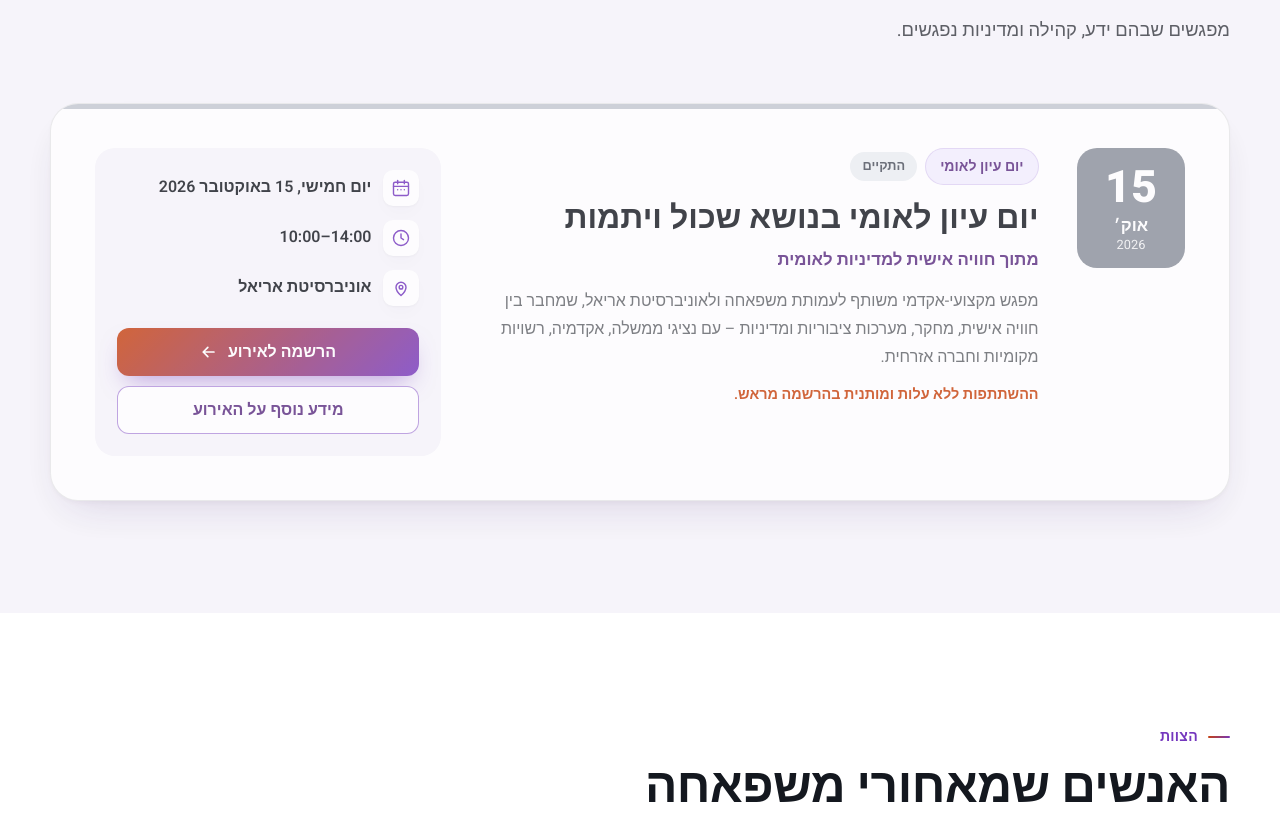
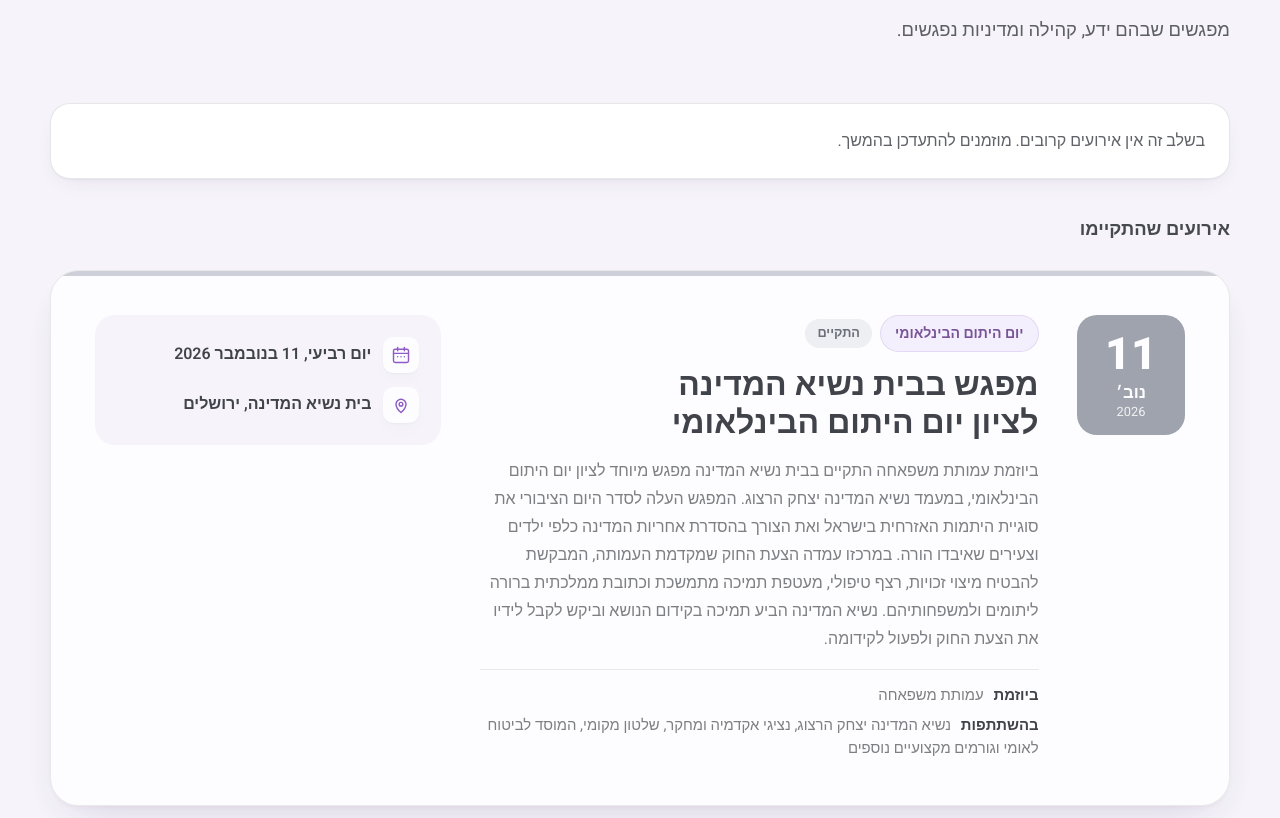
Before and after one commit to mishpacha-org/mishpacha-website, a plain HTML site: page index.html in a window 1280 px wide. Shown: the part 5650-6468 px from the top of the page. Drawn offline with Linux system fonts and the light colour scheme.

Commit message:
Add past events (President's Residence, Ariel study day) and no-upcoming-events notice
- Add the International Orphan Day gathering and update the national study day
  to a past event (new title, registration CTA and link removed), in he/en.
- Group past events under their own heading; support optional per-event details.
- Show "no upcoming events" notice above the past list whenever nothing is upcoming.

Co-Authored-By: Claude Sonnet 5.5 <noreply@anthropic.com>

```diff
--- a/css/main_style.css
+++ b/css/main_style.css
@@ -856,6 +856,13 @@ html[lang="he"] .yatom__flowTitle { letter-spacing: .02em; text-transform: none;
 .event__theme{ margin-top: 8px; font-weight: 700; color: var(--primary-700); font-size: 1.05rem; }
 .event__text{ margin-top: 14px; color: var(--muted); line-height: 1.75; max-width: 62ch; }
 .event__note{ margin-top: 12px; font-size: .9rem; font-weight: 600; color: var(--coral); }
+.event__details{ display: grid; gap: 6px; margin-top: 16px; padding-top: 14px; border-top: 1px solid var(--line); font-size: .93rem; line-height: 1.6; }
+.event__details strong{ margin-inline-end: 6px; color: var(--ink); }
+.event__details span{ color: var(--muted); }
+
+#eventsEmpty{ margin-bottom: 32px; }
+.events__groupTitle{ margin-top: 4px; font-size: 1.15rem; font-weight: 800; color: var(--ink-2); }
+.event + .events__groupTitle{ margin-top: 20px; }
 
 .event__side{
   display: grid; gap: 22px;
--- a/index.html
+++ b/index.html
@@ -222,13 +222,13 @@
         <p class="section__intro" data-i18n="events.intro"></p>
       </header>
 
-      <!-- Event cards (rendered via JS from lang/*.json events.items) -->
-      <div class="events" id="eventsItems"></div>
-
-      <!-- Shown by JS when events.items is empty -->
+      <!-- Shown by JS when there are no upcoming events (past events are listed below it) -->
       <div class="card" id="eventsEmpty" hidden>
         <div class="muted" data-i18n="events.emptyState"></div>
       </div>
+
+      <!-- Event cards (rendered via JS from lang/*.json events.items) -->
+      <div class="events" id="eventsItems"></div>
     </div>
   </section>
 
--- a/js/main.js
+++ b/js/main.js
@@ -597,13 +597,22 @@
     const data = dictionary?.events;
     const items = getSortedEvents();
 
-    if (empty) empty.hidden = items.length > 0;
+    // Notice appears whenever nothing is upcoming; past events (if any) are listed beneath it.
+    if (empty) empty.hidden = items.some((ev) => !isEventPast(ev));
 
     const locale = currentLang === "he" ? "he-IL" : "en-US";
+    let pastTitleShown = false;
 
     items.forEach((ev) => {
       const isPast = isEventPast(ev);
       const t = eventTimestamp(ev);
+
+      // Past events are grouped under their own heading (they sort after any upcoming ones)
+      if (isPast && !pastTitleShown && data?.pastTitle) {
+        holder.appendChild(h("h3", "events__groupTitle", data.pastTitle));
+        pastTitleShown = true;
+      }
+
       const card = h("article", isPast ? "event event--past" : "event");
 
       // Date block (day / month / year) computed from the ISO date
@@ -638,6 +647,23 @@
       main.appendChild(h("h3", "event__title", ev?.title || ""));
       if (ev?.theme) main.appendChild(h("p", "event__theme", ev.theme));
       if (ev?.text) main.appendChild(h("p", "event__text", ev.text));
+
+      // Optional labelled details, e.g. organizers / participants
+      if (Array.isArray(ev?.details) && ev.details.length) {
+        const list = h("ul", "event__details");
+        ev.details.forEach((d) => {
+          if (!d?.value) return;
+          const li = h("li");
+          if (d?.label) {
+            li.appendChild(h("strong", "", d.label));
+            li.appendChild(document.createTextNode(" "));
+          }
+          li.appendChild(h("span", "", d.value));
+          list.appendChild(li);
+        });
+        if (list.children.length) main.appendChild(list);
+      }
+
       if (ev?.note) main.appendChild(h("p", "event__note", ev.note));
       card.appendChild(main);
 
--- a/lang/he.json
+++ b/lang/he.json
@@ -244,27 +244,61 @@
     "intro": "מפגשים שבהם ידע, קהילה ומדיניות נפגשים.",
     "upcomingBadge": "בקרוב",
     "pastBadge": "התקיים",
-    "emptyState": "אין כרגע אירועים קרובים לפרסום. חזרו לבקר בקרוב.",
+    "emptyState": "בשלב זה אין אירועים קרובים. מוזמנים להתעדכן בהמשך.",
     "items": [
+      {
+        "id": "president-residence-orphan-day-2026",
+        "date": "2026-11-11",
+        "dateLabel": "יום רביעי, 11 בנובמבר 2026",
+        "time": "",
+        "location": "בית נשיא המדינה, ירושלים",
+        "tag": "יום היתום הבינלאומי",
+        "icon": "users",
+        "title": "מפגש בבית נשיא המדינה לציון יום היתום הבינלאומי",
+        "theme": "",
+        "text": "ביוזמת עמותת משפאחה התקיים בבית נשיא המדינה מפגש מיוחד לציון יום היתום הבינלאומי, במעמד נשיא המדינה יצחק הרצוג. המפגש העלה לסדר היום הציבורי את סוגיית היתמות האזרחית בישראל ואת הצורך בהסדרת אחריות המדינה כלפי ילדים וצעירים שאיבדו הורה. במרכזו עמדה הצעת החוק שמקדמת העמותה, המבקשת להבטיח מיצוי זכויות, רצף טיפולי, מעטפת תמיכה מתמשכת וכתובת ממלכתית ברורה ליתומים ולמשפחותיהם. נשיא המדינה הביע תמיכה בקידום הנושא וביקש לקבל לידיו את הצעת החוק ולפעול לקידומה.",
+        "details": [
+          {
+            "label": "ביוזמת",
+            "value": "עמותת משפאחה"
+          },
+          {
+            "label": "בהשתתפות",
+            "value": "נשיא המדינה יצחק הרצוג, נציגי אקדמיה ומחקר, שלטון מקומי, המוסד לביטוח לאומי וגורמים מקצועיים נוספים"
+          }
+        ],
+        "note": "",
+        "primaryCtaLabel": "",
+        "primaryCtaLink": "",
+        "secondaryCtaLabel": "",
+        "secondaryCtaLink": ""
+      },
       {
         "id": "national-study-day-2026",
         "date": "2026-10-15",
         "dateLabel": "יום חמישי, 15 באוקטובר 2026",
         "time": "10:00–14:00",
         "location": "אוניברסיטת אריאל",
-        "tag": "יום עיון לאומי",
+        "tag": "יום עיון ארצי",
         "icon": "book",
-        "title": "יום עיון לאומי בנושא שכול ויתמות",
+        "title": "יום עיון ארצי בנושא שכול ויתמות אזרחית",
         "theme": "מתוך חוויה אישית למדיניות לאומית",
-        "text": "מפגש מקצועי-אקדמי משותף לעמותת משפאחה ולאוניברסיטת אריאל, שמחבר בין חוויה אישית, מחקר, מערכות ציבוריות ומדיניות – עם נציגי ממשלה, אקדמיה, רשויות מקומיות וחברה אזרחית.",
-        "note": "ההשתתפות ללא עלות ומותנית בהרשמה מראש.",
-        "primaryCtaLabel": "הרשמה לאירוע",
-        "primaryCtaLink": "https://ariel-and-mishpacha.vercel.app/",
-        "secondaryCtaLabel": "מידע נוסף על האירוע",
-        "secondaryCtaLink": "https://mishpacha-impact-summit.base44.app"
+        "text": "עמותת משפאחה ואוניברסיטת אריאל קיימו יום עיון ארצי בהשתתפות אנשי אקדמיה ומחקר, נציגי גופים ציבוריים, אנשי מקצוע וארגוני חברה אזרחית. הדיונים עסקו בפערים במענים לילדים, בני נוער וצעירים שהתייתמו, בהנגשת זכויות ובצורך במדיניות לאומית שתבטיח רצף של תמיכה וליווי לאורך זמן, ובחנו אפשרויות לקידום מחקר, פיתוח תשתיות ידע, שיתופי פעולה בין גופים ופתרונות מערכתיים בתחום היתמות האזרחית.",
+        "details": [
+          {
+            "label": "מארגנים",
+            "value": "עמותת משפאחה בשיתוף בית הספר לעבודה סוציאלית באוניברסיטת אריאל"
+          }
+        ],
+        "note": "",
+        "primaryCtaLabel": "",
+        "primaryCtaLink": "",
+        "secondaryCtaLabel": "",
+        "secondaryCtaLink": ""
       }
     ],
-    "eyebrow": "אירועים"
+    "eyebrow": "אירועים",
+    "pastTitle": "אירועים שהתקיימו"
   },
   "people": {
     "eyebrow": "הצוות",
```
Also changed, not shown: lang/en.json (+43 -9 lines).
